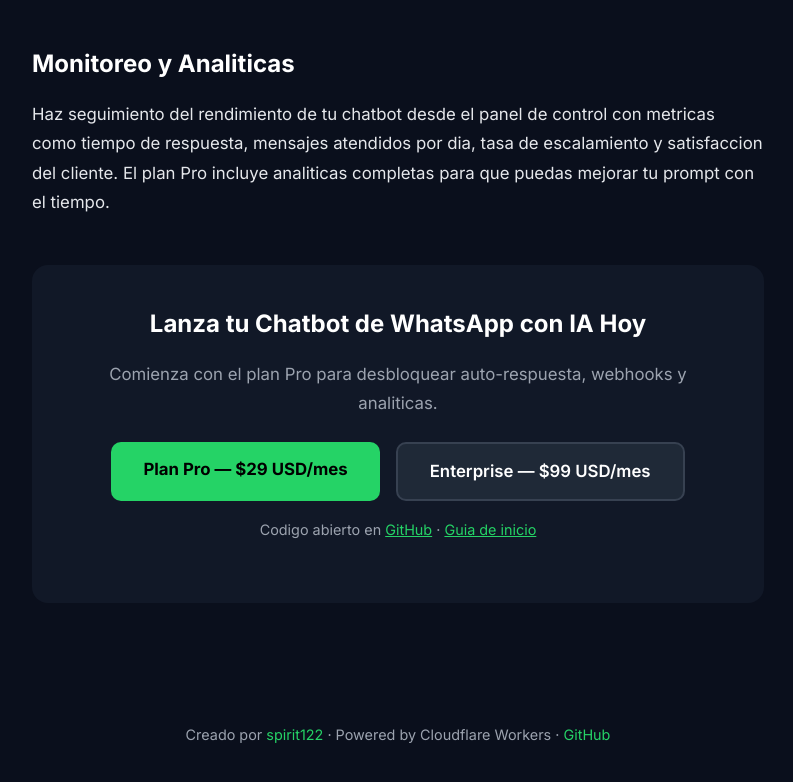
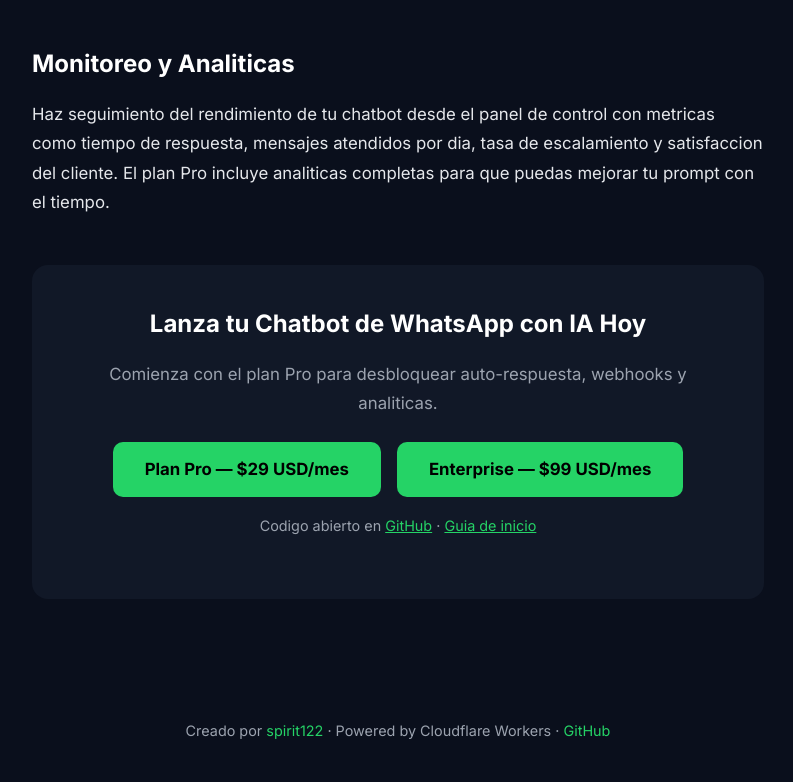
Before and after one commit to spirit122/whatsapp-mcp-server, a website: page docs/blog-como-automatizar-whatsapp-ia.html in a window 1280 px wide. Shown: the part 5409-6191 px from the top of the page, without its empty margins (242-1035 px from the left). Drawn offline with Linux system fonts and the light colour scheme.

Commit message:
Make Enterprise button same green style as Pro

```diff
--- a/docs/blog-como-automatizar-whatsapp-ia.html
+++ b/docs/blog-como-automatizar-whatsapp-ia.html
@@ -61,8 +61,8 @@
     .cta-section p { color: var(--muted); }
     .btn-primary { background: var(--green); color: #000 !important; text-decoration: none !important; padding: 14px 32px; border-radius: 10px; text-decoration: none; font-weight: 700; font-size: 1.05rem; transition: all 0.2s; display: inline-block; }
     .btn-primary:hover { transform: translateY(-2px); box-shadow: 0 8px 30px rgba(37, 211, 102, 0.3); }
-    .btn-secondary { background: #1f2937; color: #fff !important; text-decoration: none !important; padding: 14px 32px; border-radius: 10px; font-weight: 600; font-size: 1.05rem; border: 2px solid #374151; transition: all 0.2s; display: inline-block; }
-    .btn-secondary:hover { background: #374151; color: #fff !important; }
+    .btn-secondary { background: var(--green); color: #000 !important; text-decoration: none !important; padding: 14px 32px; border-radius: 10px; font-weight: 700; font-size: 1.05rem; border: none; transition: all 0.2s; display: inline-block; }
+    .btn-secondary:hover { transform: translateY(-2px); box-shadow: 0 8px 30px rgba(37, 211, 102, 0.3); }
     .cta-buttons { display: flex; gap: 16px; justify-content: center; flex-wrap: wrap; margin-top: 24px; }
     footer { padding: 40px 0; border-top: none; text-align: center; color: var(--muted); font-size: 0.9rem; }
     footer a { color: var(--green); text-decoration: none; }
```
Also changed, not shown: docs/blog-connect-claude-whatsapp.html (+2 -2 lines), docs/blog-whatsapp-ai-chatbot.html (+2 -2 lines).
